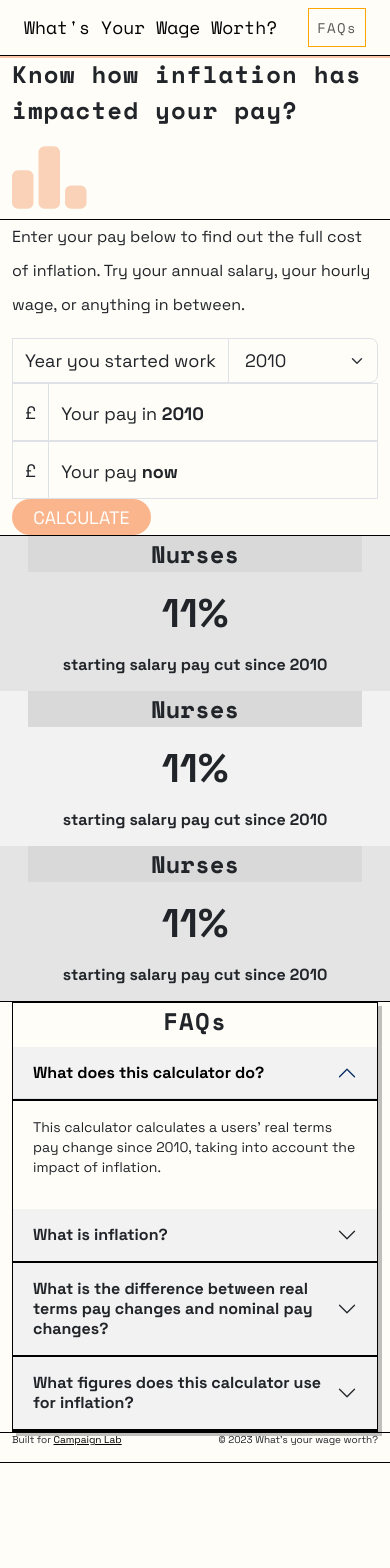
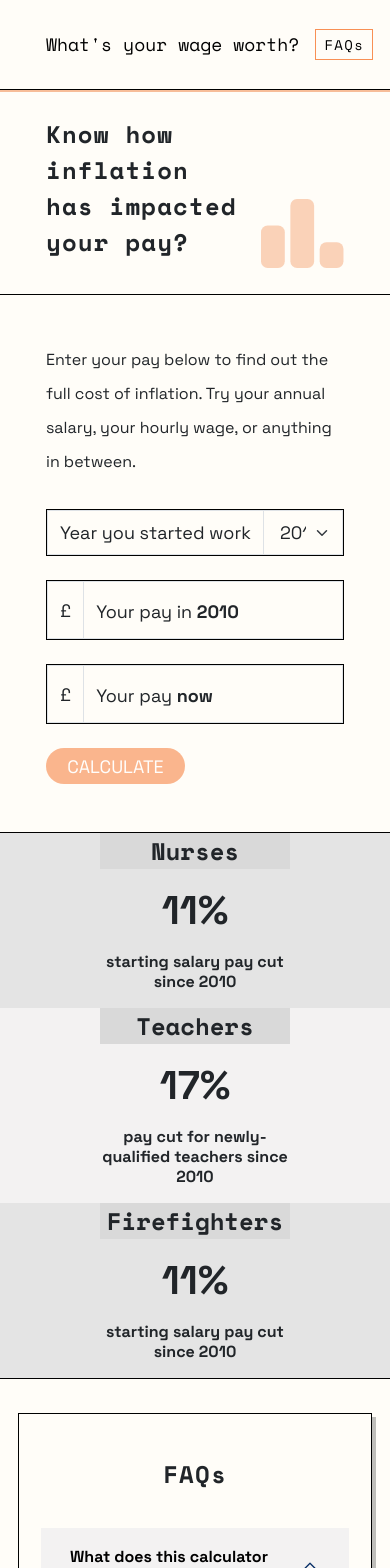
Before and after one commit to whats-your-pay-rise/whats-your-pay-rise.github.io, a React (Create React App) app: page / in a window 390 px wide. Shown: the top 1568 px of the page. Before the commit the page ends 1463 px from the top, so only its background shows below. Built offline with nearby package versions, Linux system fonts and the light colour scheme.

Commit message:
Mobile design

```diff
--- a/public/index.html
+++ b/public/index.html
@@ -17,7 +17,7 @@
   <meta name="theme-color" content="#000000" />
   <meta name="description"
     content="Think you know how much you're paid?  Think again.  Find out what impact inflation has had on your pay over the past 13 years." />
-  <title>What's Your Wage Worth?</title>
+  <title>What's your wage worth?</title>
   <!-- <link rel="apple-touch-icon" href="%PUBLIC_URL%/logo192.png" /> -->
   <!--
       manifest.json provides metadata used when your web app is installed on a
@@ -43,53 +43,59 @@
 <body>
   <noscript>You need to enable JavaScript to run this app.</noscript>
   <div class="container nav-container">
+    <div class="row">
       <nav class="navbar navbar-expand navbar-light">
         <div class="container-fluid">
-        <a class="navbar-brand" href="#!">What's Your Wage Worth?</a>
+          <a class="navbar-brand" href="#!">What's your wage worth?</a>
           <div class="navbar-nav">
             <a class="nav-link" href="#!">FAQs</a>
           </div>
         </div>
       </nav>
     </div>
-  <div class="container">
-    <div class="row">
-      <header class="">
+  </div>
+  <section>
+    <div class="container header-container">
+      <div class="row align-items-end">
+        <header class="col-8">
           <h1 class="">Know how inflation has impacted your pay?</h1>
         </header>
-      <img class="header-image" src="./mobile-graph.svg"/>
+        <div class="col-4 header-image-container">
+          <img class="header-image" src="./mobile-graph.svg" />
         </div>
       </div>
+    </div>
+  </section>
   <section>
     <div id="root"></div>
   </section>
   <section>
-    <div class="container">
-      <div class="row">
+    <div class="container professions-container">
+      <div class="row profession-row">
         <div class="card profession-card">
           <div class="card-body text-center">
             <div class="profession-card-heading">
               <p class="profession-card-heading">Nurses</p>
             </div>
-            <p class="profession-card-percentage">11%</h3>
+            <p class="profession-card-percentage">11%</p>
             <p class="profession-card-contents">starting salary pay cut since 2010</p>
           </div>
         </div>
         <div class="card profession-card">
           <div class="card-body text-center">
             <div class="profession-card-heading">
-              <p class="profession-card-heading">Nurses</p>
+              <p class="profession-card-heading">Teachers</p>
             </div>
-            <p class="profession-card-percentage">11%</h3>
-            <p class="profession-card-contents">starting salary pay cut since 2010</p>
+            <p class="profession-card-percentage">17%</p>
+            <p class="profession-card-contents">pay cut for newly-qualified teachers since 2010</p>
           </div>
         </div>
         <div class="card profession-card">
           <div class="card-body text-center">
             <div class="profession-card-heading">
-              <p class="profession-card-heading">Nurses</p>
+              <p class="profession-card-heading">Firefighters</p>
             </div>
-            <p class="profession-card-percentage">11%</h3>
+            <p class="profession-card-percentage">11%</p>
             <p class="profession-card-contents">starting salary pay cut since 2010</p>
           </div>
         </div>
@@ -98,9 +104,9 @@
     </div>
   </section>
   <section>
-    <div class="container">
+    <div class="container faqs-container">
       <div class="faqs-wrapper">
-        <h3 class="text-center">FAQs</h3>
+        <p class="text-center faqs-title">FAQs</p>
         <div class="accordion">
           <div class="accordion-item">
             <div class="accordion-header">
@@ -174,9 +180,9 @@
             </div>
             <div id="faqs-5" class="accordion-collapse collapse">
               <div class="accordion-body">
-                This calculator uses the Office for National Stastics' (ONS) estimates of the <a
+                <p>This calculator uses the Office for National Stastics' (ONS) estimates of the <a
                   href="https://www.ons.gov.uk/economy/inflationandpriceindices/timeseries/d7bt/mm23?referrer=search&searchTerm=d7bt">Consumer
-                  Price Index.</a>
+                  Price Index.</a></p>
               </div>
             </div>
           </div>
@@ -185,7 +191,7 @@
       <!-- <a class="btn btn-primary btn-lg" href="#!">Call to action</a> -->
     </div>
   </section>
-  <div class="container">
+  <div class="container footer-container">
     <footer class="">
       <div class="row">
         <div class="col">
--- a/src/App.css
+++ b/src/App.css
@@ -28,20 +28,18 @@ input[type="number"] {
 .form-floating>label,
 .form-select,
 .input-group-text {
-    font-family: 'Space Grotesk', sans-serif;
     font-size: 18px;
     font-weight: 400;
-    letter-spacing: 0em;
-    text-align: left;
+}
 
+.input-group {
+    border: 1px solid #000;
+    box-shadow: 2px 2px 1px 0px rgba(0, 0, 0, 0.25) inset;
 }
 
 .form-floating>label>.font-weight-bold {
-    font-family: 'Space Grotesk', sans-serif;
     font-size: 18px;
     font-weight: 700;
-    letter-spacing: 0em;
-    text-align: left;
 }
 
 .btn.btn-calculate,
@@ -49,7 +47,7 @@ input[type="number"] {
 .btn.btn-calculate:focus,
 .btn.btn-calculate:active,
 /* for precedence over an existing style */
-:not(.btn-check) + .btn.btn-calculate:active {
+:not(.btn-check)+.btn.btn-calculate:active {
     height: 36px;
     width: 139px;
     border-radius: 18px;
@@ -57,11 +55,8 @@ input[type="number"] {
     background: #C06734;
     border: none;
 
-    font-family: 'Space Grotesk', sans-serif;
     font-size: 18px;
     font-weight: 400;
-    letter-spacing: 0em;
-    text-align: center;
 }
 
 .btn.btn-calculate:disabled {
@@ -69,16 +64,10 @@ input[type="number"] {
 }
 
 .results-graph {
-    border: black;
-    border-width: 1px;
-    border-style: solid;
-    width: fit-content;
+    margin-bottom: 16px;
 }
 
-.profession-card-contents {
-    font-family: Space Grotesk, sans-serif;
-    font-size: 16px;
-    font-weight: 700;
-    line-height: 20px;
-    letter-spacing: 0em;
+.input-group {
+    margin-top: 14px;
+    margin-bottom: 24px;
 }
--- a/src/App.jsx
+++ b/src/App.jsx
@@ -1,5 +1,5 @@
 import './App.css';
-import { useState, Fragment } from 'react';
+import { useState, Fragment, useRef } from 'react';
 import data from './data';
 import Graph from './components/Graph';
 import Input from './components/Input';
@@ -30,16 +30,20 @@ function App() {
   const realTermsPayChange = Math.round(Math.abs(100 * (currentPay - comparisonPayInCurrentTerms) / comparisonPayInCurrentTerms));
   const nominalTermsPayChange = Math.round(Math.abs(100 * (currentPay - comparisonPay) / comparisonPay));
 
+  const scrollRef = useRef(null);
+
   const onSubmit = event => {
     setComparisonPay(provisionalComparisonPay);
     setCurrentPay(provisionalCurrentPay);
     setComparisonYear(provisionalComparisonYear);
     setShowResults(true);
+    setTimeout(() => scrollRef.current.scrollIntoView({ behavior: 'smooth' }));
     event.preventDefault();
   };
 
   return (
-    <div className="container">
+    <Fragment>
+      <div className="container form-container">
         <div className="row">
           <div className="">
             <p className="">Enter your pay below to find out the full cost of inflation. Try your annual salary, your hourly
@@ -49,44 +53,55 @@ function App() {
                 <Select
                   label="Year you started work"
                   value={provisionalComparisonYear}
-                setValue={setProvisionalComparisonYear}
+                  setValue={value => {
+                    setProvisionalComparisonYear(value);
+                    setShowResults(false);
+                  }}
                   options={data.slice(0, -1).map(entry => entry.year)}
-                isPristine={setShowResults}
                 />
                 <Input
                   label={<Fragment>Your pay in <span className="font-weight-bold">{provisionalComparisonYear}</span></Fragment>}
-                setValue={setProvisionalComparisonPay}
-                isPristine={setShowResults}
+                  setValue={value => {
+                    setProvisionalComparisonPay(value);
+                    setShowResults(false);
+                  }}
                 />
                 <Input
                   label={<Fragment>Your pay <span className="font-weight-bold">now</span></Fragment>}
-                setValue={setProvisionalCurrentPay}
-                isPristine={setShowResults}
+                  setValue={value => {
+                    setProvisionalCurrentPay(value);
+                    setShowResults(false);
+                  }}
                 />
                 <button type="submit" className="btn btn-calculate btn-primary" disabled={!(provisionalCurrentPay && provisionalComparisonPay)}>CALCULATE</button>
               </fieldset>
             </form>
           </div>
+        </div >
+      </div >
       {showResults ?
+        <div ref={scrollRef} className="container results-container">
+          <div className="row">
             <div className='results-card'>
-            {/* <div className="results-graph"> */}
+              <div className='results-graph'>
                 <Graph
                   comparisonPay={comparisonPayInCurrentTerms}
                   currentPay={currentPay}
                   comparisonYear={comparisonYear}
                   currentYear={currentYear}
                 />
-            {/* </div> */}
+              </div>
               <div className="">
-              {isPayRise ? <p>Since {comparisonYear} you have had a real terms pay rise of {realTermsPayChange}%</p> : null}
-              {isPayRise ? <p>This is less than the {nominalTermsPayChange}% nominal pay rise you might have expected</p> : null}
-              {!isPayRise ? <p>Since {comparisonYear} you have had a real terms <span className="text-danger">pay cut</span> of {realTermsPayChange}%</p> : null}
-              {<p>Your {comparisonYear} pay is equivalent to {formatCurrency(comparisonPayInCurrentTerms)} today</p>}
+                {isPayRise ? <p>Since {comparisonYear} you have had a real terms pay&nbsp;rise of {realTermsPayChange}%.</p> : null}
+                {isPayRise ? <p>This is less than the {nominalTermsPayChange}% nominal pay rise you might have expected.</p> : null}
+                {!isPayRise ? <p>Since {comparisonYear} you have had a real terms <span className="text-danger">pay&nbsp;cut</span> of {realTermsPayChange}%.</p> : null}
+                {<p>Your {formatCurrency(comparisonPay)} pay in {comparisonYear} is equivalent to {formatCurrency(comparisonPayInCurrentTerms)} today.</p>}
                 {/* <a target="_blank" rel="noreferrer" className="btn btn-primary btn-lg" href="https://twitter.com/intent/tweet?text=Know%20how%20inflation%20has%20impacted%20your%20pay%3F%0A%0AFind%20out%20at%20https%3A%2F%2Fwhatsyourwageworth.com%2C%20you%20may%20be%20surprised!" role="button">Share on Twitter</a> */}
               </div>
+            </div>
+          </div>
         </div> : null}
-      </div >
-    </div >
+    </Fragment>
   );
 }
 
--- a/src/components/Graph.jsx
+++ b/src/components/Graph.jsx
@@ -15,7 +15,7 @@ function Graph(props) {
     const nowBarHeight = yAxisLength * 0.7 * props.currentPay / Math.max(props.comparisonPay, props.currentPay);
 
     return (
-        <svg height={height} width={width} xmlns="http://www.w3.org/2000/svg">
+        <svg width="100%" viewBox={`0 0 ${width} ${height}`} xmlns="http://www.w3.org/2000/svg">
             {[0, 1, 2, 3, 4, 5, 6, 7, 8, 9, 10, 11, 12].map(i =>
                 <line
                     x1={0}
@@ -81,7 +81,7 @@ function Graph(props) {
                 >
                 Real terms pay
             </text> */}
-            <rect x="0.5" y="0.5" width={width - 1} height={height - 1} stroke="black" stroke-width="1" fill="none" />
+            <rect x="0.5" y="0.5" width={width - 1} height={height - 1} stroke="black" strokeWidth="1" fill="none" />
         </svg>
     );
 }
--- a/src/components/Input.jsx
+++ b/src/components/Input.jsx
@@ -1,7 +1,8 @@
 import { v4 as uuid } from 'uuid';
+import { useState } from 'react';
 
 function Input(props) {
-  const id = uuid();
+  const [id] = useState(uuid());
 
   return (
     <div className="input-group">
@@ -15,10 +16,9 @@ function Input(props) {
           className="form-control"
           id={id}
           placeholder='placeholder'
-          onChange={e => {
-            props.setValue(e.target.valueAsNumber);
-            props.isPristine(false);
-          }} />
+          onChange={e => props.setValue(e.target.valueAsNumber)}
+          onWheel={e => e.target.blur()}
+        />
         <label htmlFor={id}>{props.label}</label>
       </div>
     </div>
--- a/src/components/Select.jsx
+++ b/src/components/Select.jsx
@@ -1,7 +1,8 @@
 import { v4 as uuid } from 'uuid';
+import { useState } from 'react';
 
 function Select(props) {
-  const id = uuid();
+  const [id] = useState(uuid());
 
   return (
     <div className="input-group">
@@ -14,10 +15,8 @@ function Select(props) {
         className="form-select form-select-lg"
         id={id}
         value={props.value}
-        onChange={e => {
-          props.setValue(parseInt(e.target.value, 10));
-          props.isPristine(false);
-        }}>
+        onChange={e => props.setValue(parseInt(e.target.value, 10))}
+      >
         {props.options.map(option =>
           <option
             key={option}>
--- a/src/custom.scss
+++ b/src/custom.scss
@@ -1,9 +1,18 @@
 $body-bg: #FFFDF8;
 $border-radius: 0;
+$border-radius-lg: 0;
 $link-color: black;
 $body-tertiary-bg: $body-bg;
 $card-border-width: 0;
 $card-spacer-y: 0;
+$font-family-sans-serif: Space Grotesk, sans-serif;
+$font-family-monospace: Space Mono, monospace;
+$navbar-padding-y: 0;
+$accordion-body-padding-x: 29px;
+$accordion-body-padding-y: 14px;
+$accordion-button-padding-x: 29px;
+$accordion-button-padding-y: 19px;
+
 
 $grid-breakpoints: (
   xs: 0,
--- a/src/index.css
+++ b/src/index.css
@@ -1,5 +1,5 @@
 .nav-container {
-  box-shadow: 0px 2px 0px rgba(248, 144, 85, 0.5);
+  box-shadow: 0px 2px 0px rgba(240, 126, 61, 0.5);
 }
 
 .container {
@@ -7,11 +7,10 @@
 }
 
 .navbar-brand {
-  font-family: 'Space Mono', monospace;
+  font-family: Space Mono, monospace;
   font-size: 18px;
   font-weight: 400;
-  line-height: 27px;
-  letter-spacing: 0em;
+  line-height: 1.5;
 }
 
 .nav-link {
@@ -20,63 +19,76 @@
   font-weight: 400;
   letter-spacing: 0.1em;
 
-  border: orange 1px solid;
+  color: black;
+
+  border: #f89055 1px solid;
   text-align: center;
+
+  padding: 4px;
 }
 
 h1 {
-  font-family: 'Space Mono', monospace;
+  font-family: Space Mono, monospace;
   font-size: 24px;
   font-weight: 700;
-  line-height: 36px;
+  line-height: 1.5;
   letter-spacing: 0.05em;
 }
 
 p {
-  font-family: 'Space Grotesk', sans-serif;
   font-size: 16px;
   font-weight: 400;
-  line-height: 34px;
-  letter-spacing: 0em;
+  line-height: 2.125;
 }
 
 .profession-card-heading {
   font-family: Space Mono, monospace;
   font-size: 24px;
   font-weight: 700;
-  line-height: 36px;
-  letter-spacing: 0em;
+  line-height: 1.5;
 
   background: #D9D9D9;
 }
 
 .profession-card-percentage {
-  font-family: Space Grotesk, sans-serif;
   font-size: 40px;
   font-weight: 700;
-  line-height: 51px;
-  letter-spacing: 0em;
+  line-height: 1.275;
 }
 
-.profession-card:nth-child(2n-1) {
+.profession-card:nth-child(2n-1) > .card-body {
   background: #E4E4E4;
 }
 
-.profession-card:nth-child(2n) {
+.profession-card:nth-child(2n) > .card-body {
   background: #F3F2F2;
 }
 
-h3 {
+.profession-card {
+  padding: 0;
+}
+
+.profession-row {
+  margin-left: 0;
+  margin-right: 0;
+}
+
+.faqs-title {
   font-family: Space Mono, monospace;
   font-size: 24px;
   font-weight: 700;
-  line-height: 36px;
+  line-height: 1.5;
   letter-spacing: 0.05em;
+  margin-bottom: 36px;
 }
 
 .faqs-wrapper {
   border: 1px solid #000000;
   box-shadow: 4px 4px 0px 0px #00000040;
+  padding-left: 22px;
+  padding-right: 22px;
+  padding-top: 42px;
+  padding-bottom: 53px;
 }
 
 .accordion-button {
@@ -84,11 +96,9 @@ h3 {
     linear-gradient(0deg, #000000, #000000);
   border-bottom: 2px solid #000000;
 
-  font-family: Space Grotesk, sans-serif;
   font-size: 16px;
   font-weight: 700;
-  line-height: 20px;
-  letter-spacing: 0em;
+  line-height: 1.25;
 }
 
 .accordion-button:not(.collapsed) {
@@ -96,26 +106,68 @@ h3 {
 }
 
 .accordion-body p {
-  font-family: Space Grotesk, monospace;
   font-size: 14px;
   font-weight: 400;
-  line-height: 20px;
-  letter-spacing: 0em;
+  line-height: 1.43;
 }
 
 footer p {
-  font-family: Space Grotesk;
   font-size: 10px;
   font-weight: 400;
-  line-height: 13px;
-  letter-spacing: 0em;
+  line-height: 1.3;
 }
 
 .header-image {
-  width: 99.37696838378906px;
-  height: 83.00004577636719px;
+  width: 100%;
 }
 
 .accordion-item {
   border: none;
 }
+
+.container {
+  padding-left: 46px;
+  padding-right: 46px;
+}
+
+.nav-container,
+.header-container {
+  padding-top: 26px;
+  padding-bottom: 26px;
+}
+
+.form-container {
+  padding-top: 48px;
+  padding-bottom: 48px;
+}
+
+.results-container {
+  padding-top: 48px;
+  padding-bottom: 32px;
+}
+
+.professions-container {
+  padding: 0px;
+}
+
+.faqs-container {
+  padding: 34px 18px;
+}
+
+.footer-container {
+  padding: 27px 25px 38px;
+  background: #F3F2F2;
+  border-bottom: none;
+  border-top: 1px solid #000;
+}
+
+.card-body {
+  padding-left: 100px;
+  padding-right: 100px;
+}
+
+.profession-card-contents {
+  font-size: 16px;
+  font-weight: 700;
+  line-height: 1.25;
+}
```
Lines whose indentation alone changed are shown as unchanged.
